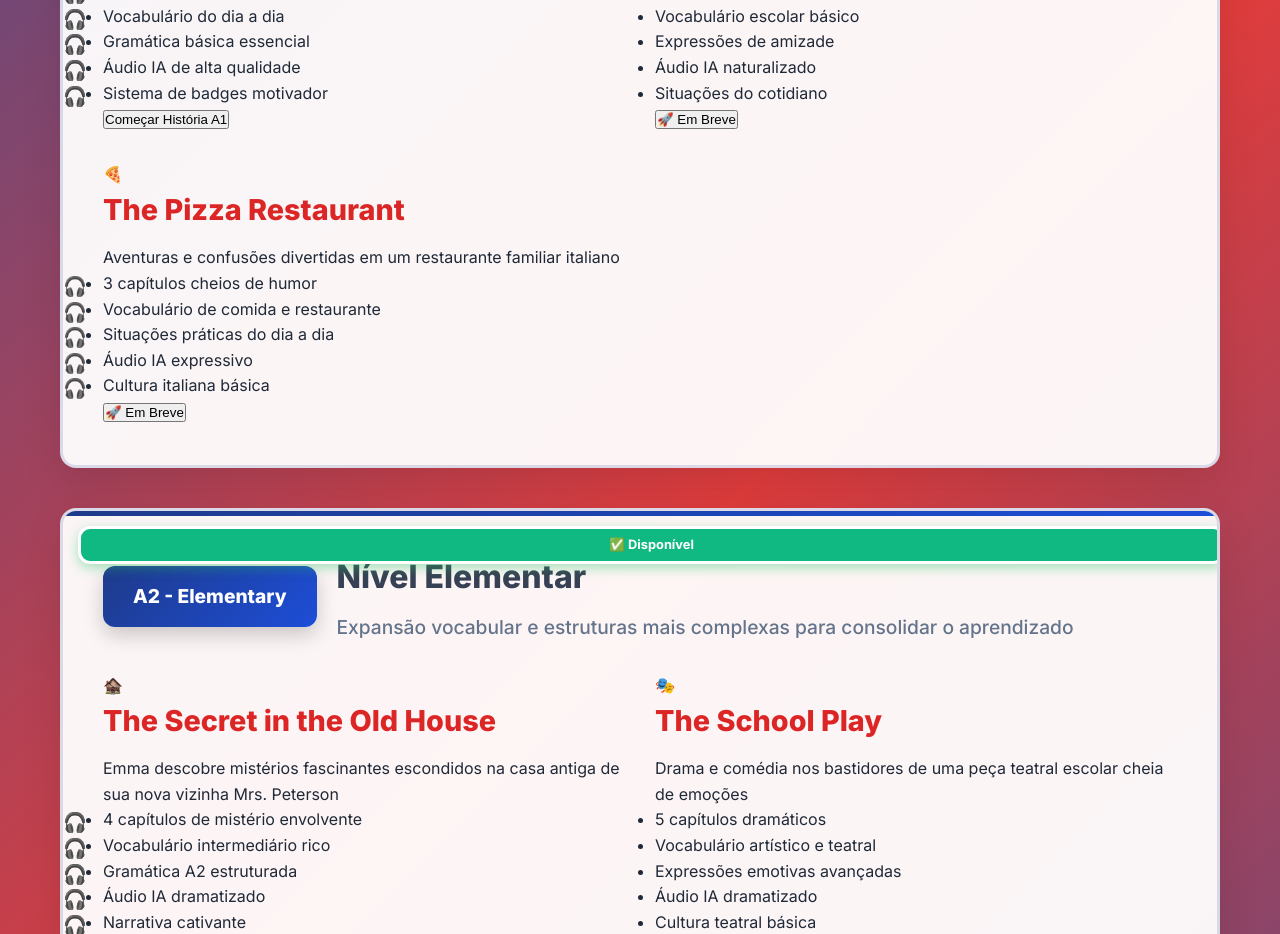
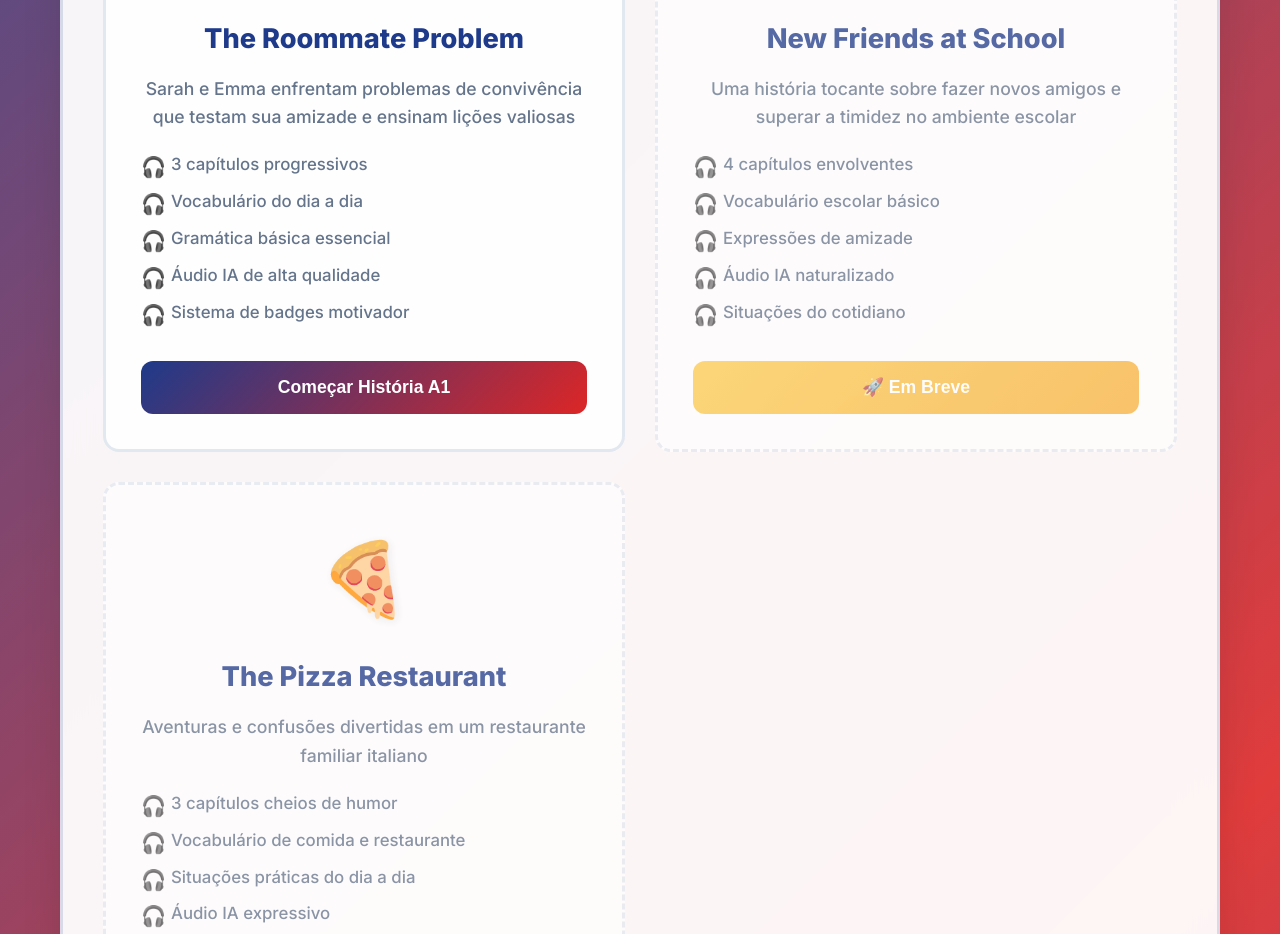
Before and after one commit to Alienoverride/english-teacher-alex, a plain HTML site: page graded-readers-hub.html in a window 1280 px wide. Shown: the part 727-1661 px from the top of the page. Drawn offline with Linux system fonts and the light colour scheme; sample sign-in values are in the browser's storage.

Commit message:
Update graded-readers-hub.html

```diff
--- a/graded-readers-hub.html
+++ b/graded-readers-hub.html
@@ -127,11 +127,133 @@
             gap: 30px;
         }
 
+        .story-card {
+            background: rgba(255, 255, 255, 0.9);
+            border: 3px solid #e2e8f0;
+            border-radius: 16px;
+            padding: 35px;
+            text-decoration: none;
+            color: inherit;
+            cursor: pointer;
+            transition: all 0.4s ease;
+            position: relative;
+            overflow: hidden;
+            display: flex;
+            flex-direction: column;
+            min-height: 420px;
+        }
+
+        .story-card::before {
+            content: '';
+            position: absolute;
+            top: 0; left: -100%;
+            width: 100%; height: 100%;
+            background: linear-gradient(90deg, transparent, rgba(255,255,255,0.4), transparent);
+            transition: left 0.6s;
+            z-index: 1;
+        }
+
+        .story-card:hover::before {
+            left: 100%;
+        }
+
+        .story-card:hover {
+            transform: translateY(-8px);
+            box-shadow: 0 25px 60px rgba(0, 0, 0, 0.15);
+            border-color: #1e3a8a;
+            background: white;
+        }
+
+        .story-icon {
+            font-size: 4.5em;
+            margin-bottom: 20px;
+            text-align: center;
+            filter: drop-shadow(2px 2px 4px rgba(0,0,0,0.1));
+            position: relative;
+            z-index: 2;
+        }
+
+        .story-title {
+            font-size: 1.7em;
+            font-weight: 800;
+            color: #1e3a8a;
+            margin-bottom: 15px;
+            text-align: center;
+            position: relative;
+            z-index: 2;
+        }
+
+        .story-description {
+            color: #64748b;
+            font-size: 1.1em;
+            margin-bottom: 20px;
+            text-align: center;
+            font-weight: 500;
+            flex-grow: 1;
+            position: relative;
+            z-index: 2;
+        }
+
+        .story-features {
+            list-style: none;
+            margin-bottom: 25px;
+            position: relative;
+            z-index: 2;
+        }
+
+        .story-features li {
+            color: #64748b;
+            margin-bottom: 10px;
+            font-weight: 500;
+            position: relative;
+            padding-left: 30px;
+            font-size: 1.05em;
+        }
+
         .story-features li::before {
             content: '🎧';
             position: absolute;
             left: 0;
             font-size: 1.2em;
+        }
+
+        .story-button {
+            background: linear-gradient(135deg, #1e3a8a, #dc2626);
+            color: white;
+            padding: 16px 32px;
+            border: none;
+            border-radius: 12px;
+            font-weight: 700;
+            cursor: pointer;
+            font-size: 1.1em;
+            transition: all 0.4s ease;
+            text-align: center;
+            margin-top: auto;
+            position: relative;
+            z-index: 2;
+        }
+
+        .story-button:hover {
+            background: linear-gradient(135deg, #1e40af, #b91c1c);
+            transform: translateY(-2px);
+            box-shadow: 0 8px 25px rgba(30, 58, 138, 0.4);
+        }
+
+        .coming-soon {
+            opacity: 0.75;
+            border-style: dashed !important;
+            cursor: default !important;
+        }
+
+        .coming-soon:hover {
+            transform: translateY(-4px) !important;
+            opacity: 1;
+        }
+
+        .coming-soon-button {
+            background: linear-gradient(135deg, #fbbf24, #f59e0b) !important;
+            cursor: not-allowed !important;
+            opacity: 0.8;
         }
 
         @media (max-width: 768px) {
@@ -160,6 +282,19 @@
             .stories-grid {
                 grid-template-columns: 1fr;
                 gap: 20px;
+            }
+
+            .story-card {
+                padding: 25px;
+                min-height: 380px;
+            }
+
+            .story-icon {
+                font-size: 3.5em;
+            }
+
+            .story-title {
+                font-size: 1.5em;
             }
         }
     </style>
```
